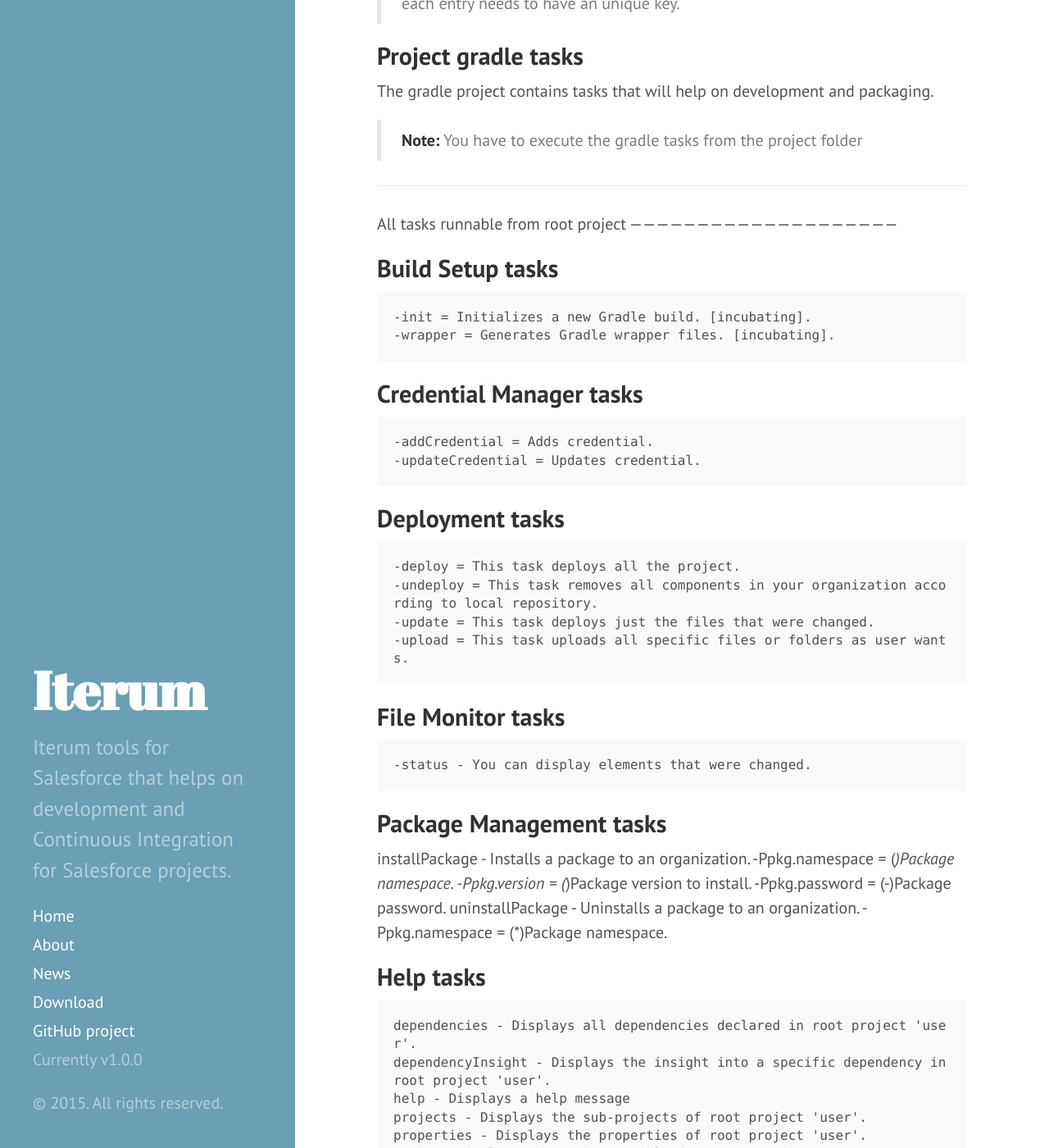
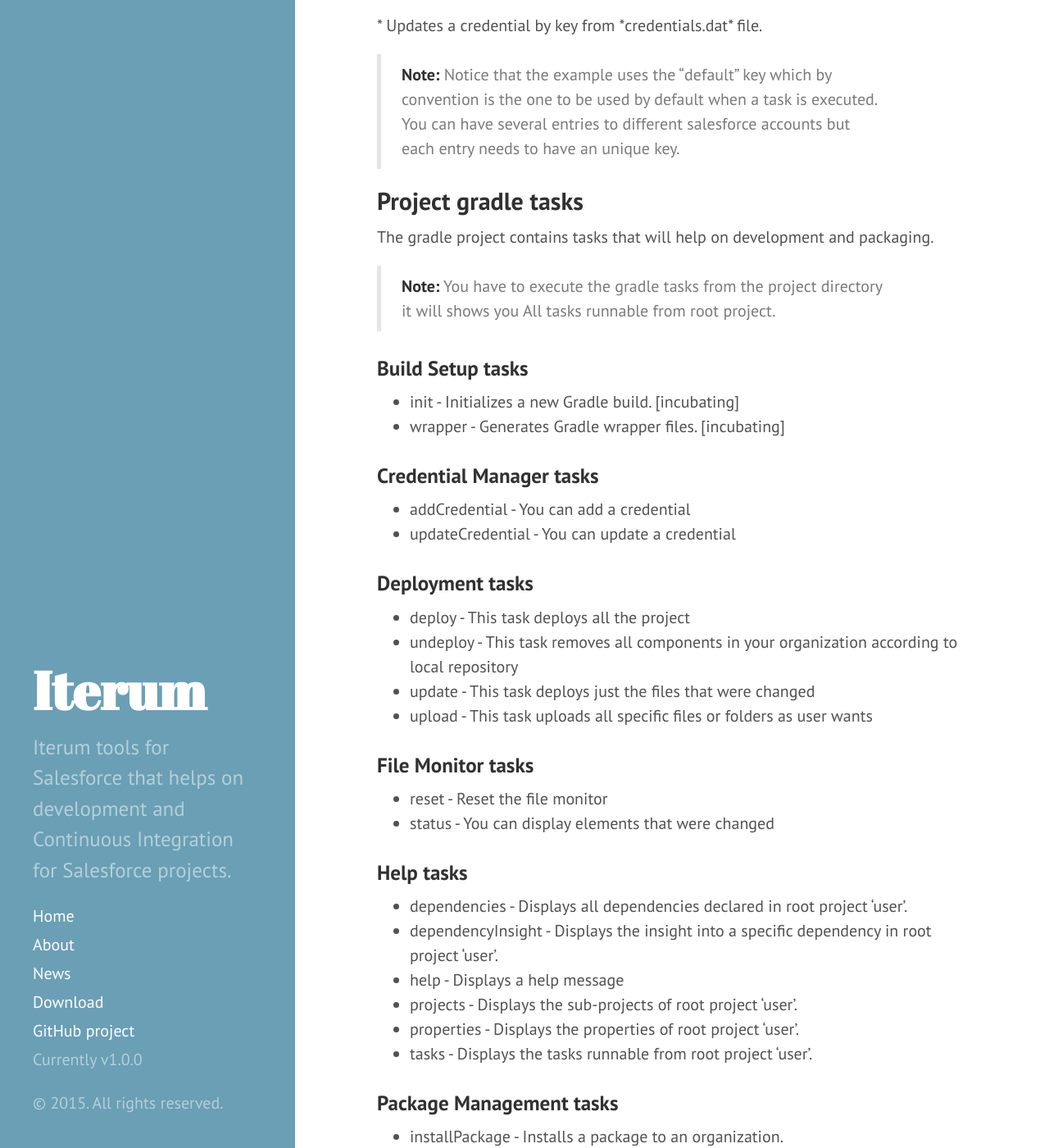
Before and after one commit to ziur/sdfc-idea, a Jekyll site: the page built from _docs/configuration.md, in a window 1280 px wide and 1400 px high, scrolled down 2151 px. Shown: the whole window at 82% size. Built offline with Jekyll 4.4.1, drawn with Linux system fonts in a browser that asks for light colours; some of the changed text lies outside the part shown.

Commit message:
_docs/configuration.md was updated

````diff
--- a/_docs/configuration.md
+++ b/_docs/configuration.md
@@ -13,22 +13,23 @@ This is an open source plugin
  * Operation System
        a) Windows 7
        b) Linux Ubuntu
- * build.gradle File
- * gradle.properties File (Optional)
- * credential.dat File1
+       c) Mac OS
+ * build.gradle file
+ * gradle.properties file (Optional)
+ * credentials.dat file
  * User account in a Salesforce Organization and the related security token
 
-###Tentative files configuration for User:
 
-Files Gradle
------------
+## Tentative files configuration for User
+
+### Files Gradle
 
 * build.gradle has the configuration of gradle for user.
 * gradle.properties has values that build.gradle will use.
 * credentials.dat has all credentials to use
 See below the tentative file
 
-#### build.gradle
+##### build.gradle
 ```groovy
    buildscript {
        repositories {
@@ -56,17 +57,11 @@ See below the tentative file
    }
 ```
 
-#### gradle.properties
+##### gradle.properties
 ```groovy
-    credentialId=
+    credentialId=myCustomId
 ```
-
-#### Setup Salesforce organization credentials
-
-<div class="note info">
-  <h5>Credential support</h5>
-  <p>Create a *credentials.dat* file at your HOME folder, which should contain at least one entry for your development Org, below an example of the content</p>
-</div>
+##### credentials.dat
 
 ```json
 {
@@ -75,70 +70,70 @@ See below the tentative file
         "password": "mypassword",
         "token": "2B9UvHKK2E1ky1EkkYBPFvbLM",
         "sfdcType" : "login",
-        "type": "normal"
+        "type": "ecrypted"
     }
 }
 ```
+## Setup Salesforce organization credentials
 
+
+<div class="note info">
+  <h5>Credential support</h5>
+  <p>Managing credentials can create and update credentials in *credentials.dat* file it is located in HOME directory, a format was showed in Files gradle that is on last point.</p>
+   <p>* Creates a credential in *credentials.dat* file located in HOME directory it is saved as encrypted by default and its *sfdcType* field is saved with login value.</p>
+   <p>* Updates a credential by key from *credentials.dat* file.</p>
+</div>
 
 > **Note:** Notice that the example uses the "default" key which by convention is the one to be used by default when a task is executed. You can have several entries to different salesforce accounts but each entry needs to have an unique key.
 
 ## Project gradle tasks
 The gradle project contains tasks that will help on development and packaging.
-> **Note:** You have to execute the gradle tasks from the project folder
+> **Note:** You have to execute the gradle tasks from the project directory it will shows you All tasks runnable from root project.
 
-------------------------------------------------------------
-All tasks runnable from root project
-------------------------------------------------------------
+### Build Setup tasks
 
-Build Setup tasks
------------------
-    -init = Initializes a new Gradle build. [incubating].
-    -wrapper = Generates Gradle wrapper files. [incubating].
+  * init - Initializes a new Gradle build. [incubating]
+  * wrapper - Generates Gradle wrapper files. [incubating]
 
-Credential Manager tasks
-------------------------
-    -addCredential = Adds credential.
-    -updateCredential = Updates credential.
+### Credential Manager tasks
 
-Deployment tasks
-----------------
-    -deploy = This task deploys all the project.
-    -undeploy = This task removes all components in your organization according to local repository.
-    -update = This task deploys just the files that were changed.
-    -upload = This task uploads all specific files or folders as user wants.
+   * addCredential - You can add a credential
+   * updateCredential - You can update a credential
 
-File Monitor tasks
-------------------
-    -status - You can display elements that were changed.
+### Deployment tasks
 
-Package Management tasks
-------------------------
-installPackage - Installs a package to an organization.
-        -Ppkg.namespace = (*)Package namespace.
-        -Ppkg.version = (*)Package version to install.
-        -Ppkg.password = (-)Package password.
-uninstallPackage - Uninstalls a package to an organization.
-        -Ppkg.namespace = (*)Package namespace.
+   * deploy - This task deploys all the project
+   * undeploy - This task removes all components in your organization according to local repository
+   * update - This task deploys just the files that were changed
+   * upload - This task uploads all specific files or folders as user wants
 
-Help tasks
-----------
-    dependencies - Displays all dependencies declared in root project 'user'.
-    dependencyInsight - Displays the insight into a specific dependency in root project 'user'.
-    help - Displays a help message
-    projects - Displays the sub-projects of root project 'user'.
-    properties - Displays the properties of root project 'user'.
-    tasks - Displays the tasks runnable from root project 'user'.
+### File Monitor tasks
 
-Retrieve tasks
---------------
-    -download.
-    -retrieve.
+   * reset - Reset the file monitor
+   * status - You can display elements that were changed
 
-Test tasks
-----------
-    -runTests = This task runs unit tests and it also generates results of unit test and coverage.
+### Help tasks
 
-Utils tasks
------------
-    -execute = This task executes apex code from a file or inline code.
+   * dependencies - Displays all dependencies declared in root project 'user'.
+   * dependencyInsight - Displays the insight into a specific dependency in root project 'user'.
+   * help - Displays a help message
+   * projects - Displays the sub-projects of root project 'user'.
+   * properties - Displays the properties of root project 'user'.
+   * tasks - Displays the tasks runnable from root project 'user'.
+
+### Package Management tasks
+
+   * installPackage - Installs a package to an organization.
+   * uninstallPackage - Uninstalls a package to an organization.
+
+### Retrieve tasks
+
+   * retrieve - This task recover specific files from an organization
+
+### Test tasks
+
+   * runTest - This task runs unit tests and it also generates results of unit test and coverage
+
+### Utils tasks
+
+   * execute - This task executes apex code from a file or inline code
````
Also changed, not shown: other parts of _docs/configuration.md (+1 -1 lines).
